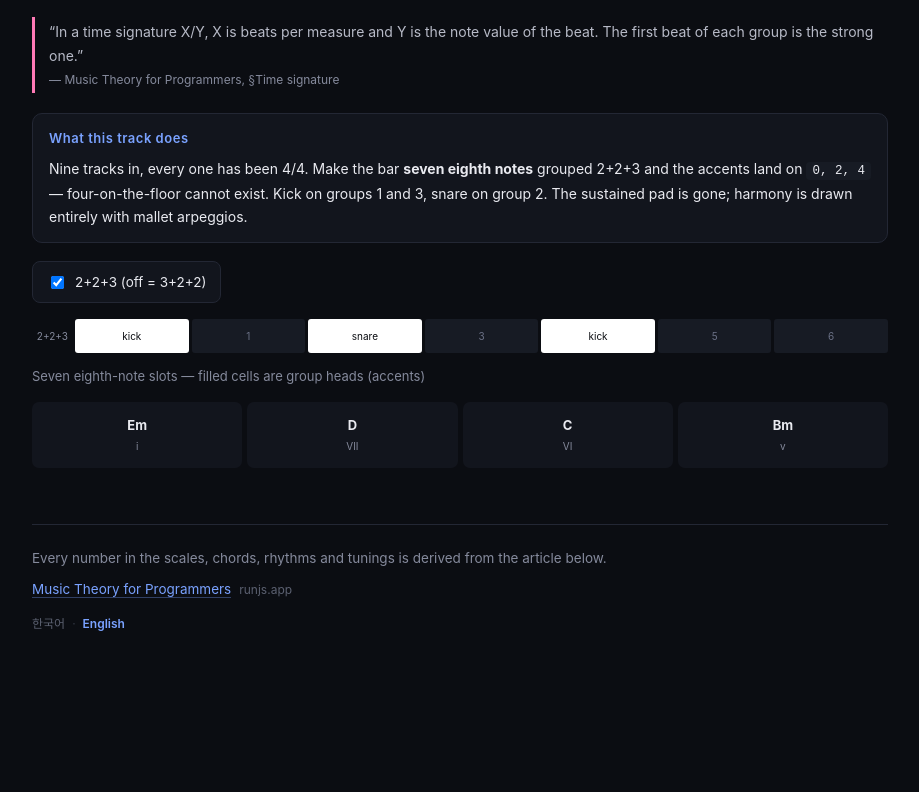
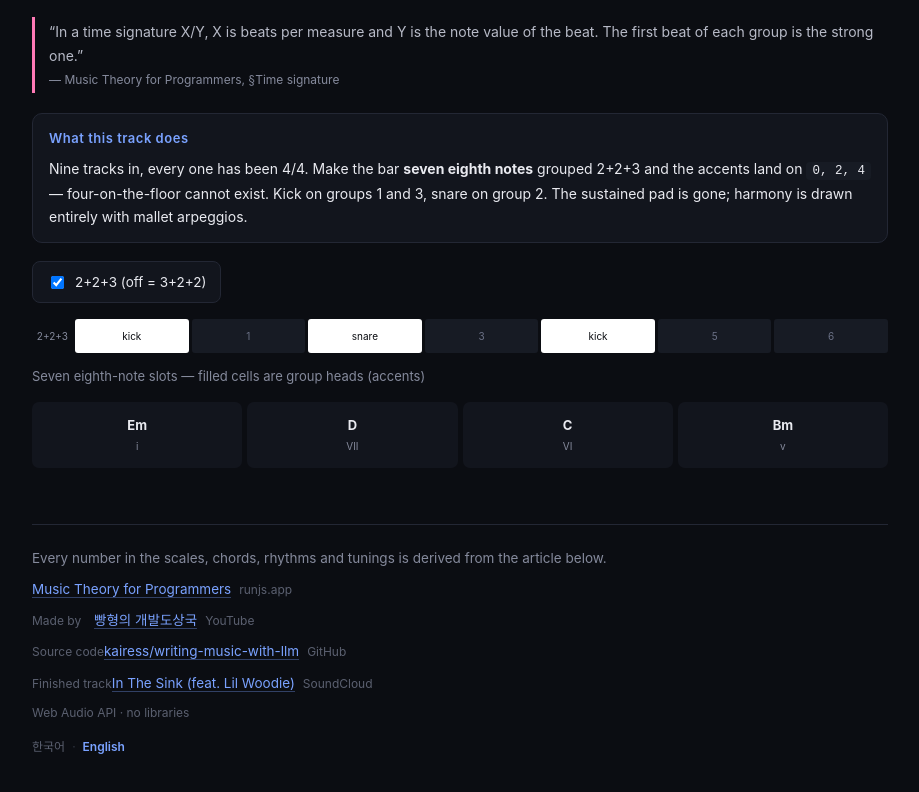
Before and after one commit to kairess/writing-music-with-llm, a website: page docs/index.html in a window 1280 px wide. Shown: the part 421-1213 px from the top of the page, without its empty margins (180-1099 px from the left). Before the commit the page ends 1164 px from the top, so only its background shows below. Drawn offline with Linux system fonts and the light colour scheme.

Commit message:
EDM Lab 푸터에 유튜브·소스코드·완성곡 링크 추가
정의만 되고 렌더되지 않던 footTech도 함께 살렸다.
라벨은 ko/en 사전에 넣어 언어 전환을 따라간다.

Co-Authored-By: Claude Opus 5 <noreply@anthropic.com>

```diff
--- a/docs/index.html
+++ b/docs/index.html
@@ -63,6 +63,7 @@
   footer a{color:var(--acc);text-decoration:none;border-bottom:1px solid rgba(122,162,255,.35)}
   footer a:hover{border-bottom-color:var(--acc)}
   footer .src{color:#5b6070;font-size:12px;margin-left:8px}
+  footer .lbl{color:#5b6070;font-size:12px;display:inline-block;min-width:62px}
   footer .tech{color:#5b6070;font-size:12px;margin:0}
   .langsw{margin-top:14px;font-size:12px}
   .langsw a{cursor:pointer;border:0;color:#5b6070}
@@ -107,6 +108,7 @@ ko: {
   cycle:(n)=>`${n}마디 순환`, barPos:(b,n)=>`${b}/${n}마디`,
   footIntro:'스케일·화음·리듬·튜닝에 쓰인 모든 숫자는 아래 글에서 유도한 값입니다.',
   footTech:'Web Audio API · 라이브러리 없음',
+  footMade:'제작', footSrc:'소스 코드', footTrack:'완성곡',
   bar:(n)=>`${n}마디`, steps:'스텝',
   v1:{ name:'이끔음', sub:'A단조 · 126 BPM · Am – F – C – G',
     quote:'V의 B는 I의 근음 C보다 반음 아래에 있어 위로 끌린다 (이끔음). 도미넌트 7화음의 트라이톤은 사용 가능한 가장 불안정한 음정이다.',
@@ -192,6 +194,7 @@ en: {
   cycle:(n)=>`${n}-bar cycle`, barPos:(b,n)=>`bar ${b}/${n}`,
   footIntro:'Every number in the scales, chords, rhythms and tunings is derived from the article below.',
   footTech:'Web Audio API · no libraries',
+  footMade:'Made by', footSrc:'Source code', footTrack:'Finished track',
   bar:(n)=>`Bar ${n}`, steps:'steps',
   v1:{ name:'Leading Tone', sub:'A minor · 126 BPM · Am – F – C – G',
     quote:'The B in V sits one semitone below C, the root of I — the leading tone. The tritone inside a dominant seventh is the single most unstable interval available.',
@@ -1188,6 +1191,10 @@ document.getElementById('panels').innerHTML = TRACKS.map((t,i)=>{ FLAT = !!t.fla
 document.getElementById('foot').innerHTML = `
   <p>${S.footIntro}</p>
   <p><a href="https://runjs.app/blog/music-theory-for-programmers" target="_blank" rel="noopener">Music Theory for Programmers</a><span class="src">runjs.app</span></p>
+  <p><span class="lbl">${S.footMade}</span><a href="https://youtube.com/@bbanghyong" target="_blank" rel="noopener">빵형의 개발도상국</a><span class="src">YouTube</span></p>
+  <p><span class="lbl">${S.footSrc}</span><a href="https://github.com/kairess/writing-music-with-llm" target="_blank" rel="noopener">kairess/writing-music-with-llm</a><span class="src">GitHub</span></p>
+  <p><span class="lbl">${S.footTrack}</span><a href="https://soundcloud.com/taehee-lee-671090884/in-the-sink-feat-lil-woodie" target="_blank" rel="noopener">In The Sink (feat. Lil Woodie)</a><span class="src">SoundCloud</span></p>
+  <p class="tech">${S.footTech}</p>
   <p class="langsw">
     <a href="?lang=ko" class="${LANG==='ko'?'on':''}">한국어</a><i>·</i><a href="?lang=en" class="${LANG==='en'?'on':''}">English</a>
   </p>`;
```
